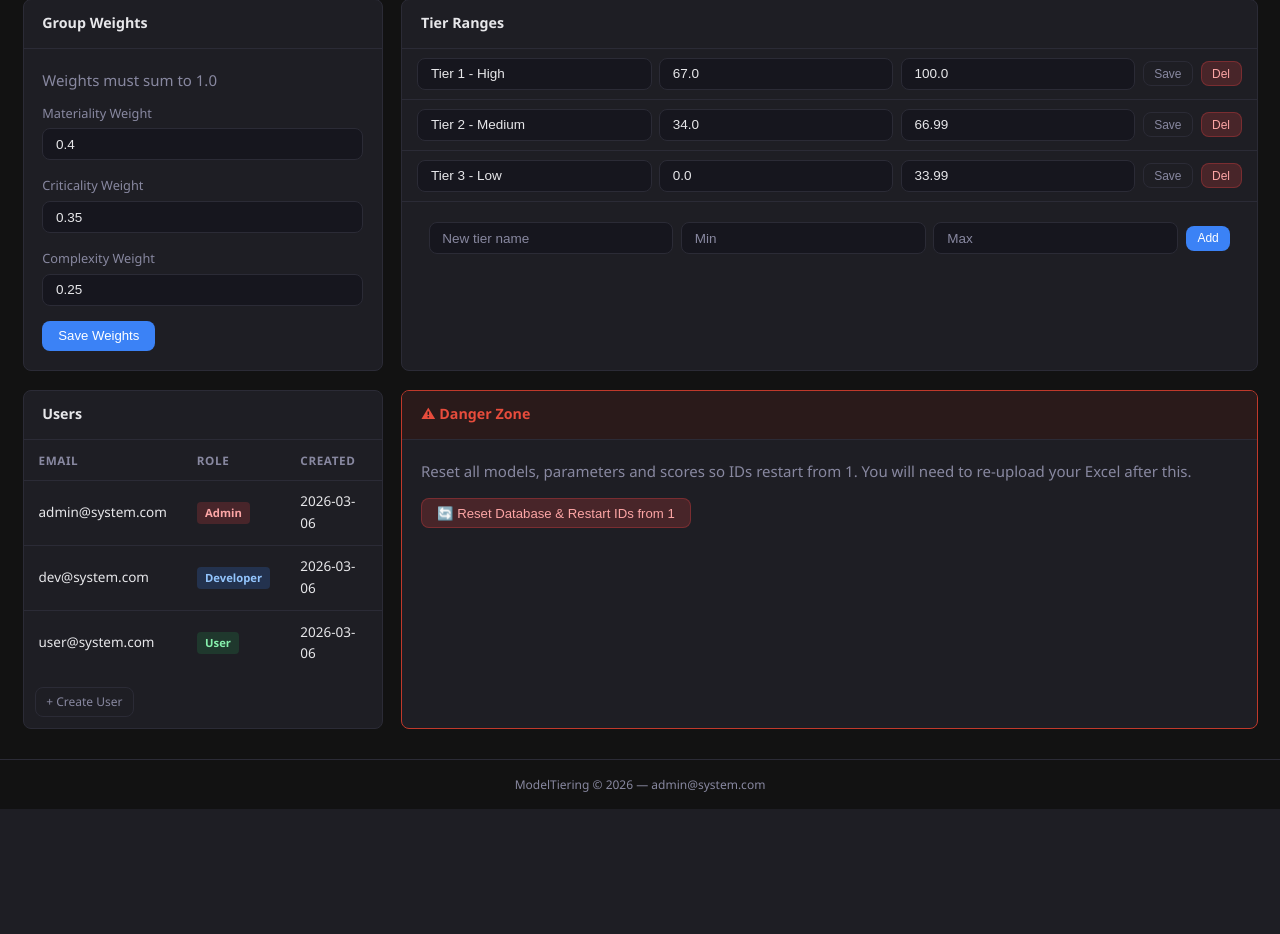
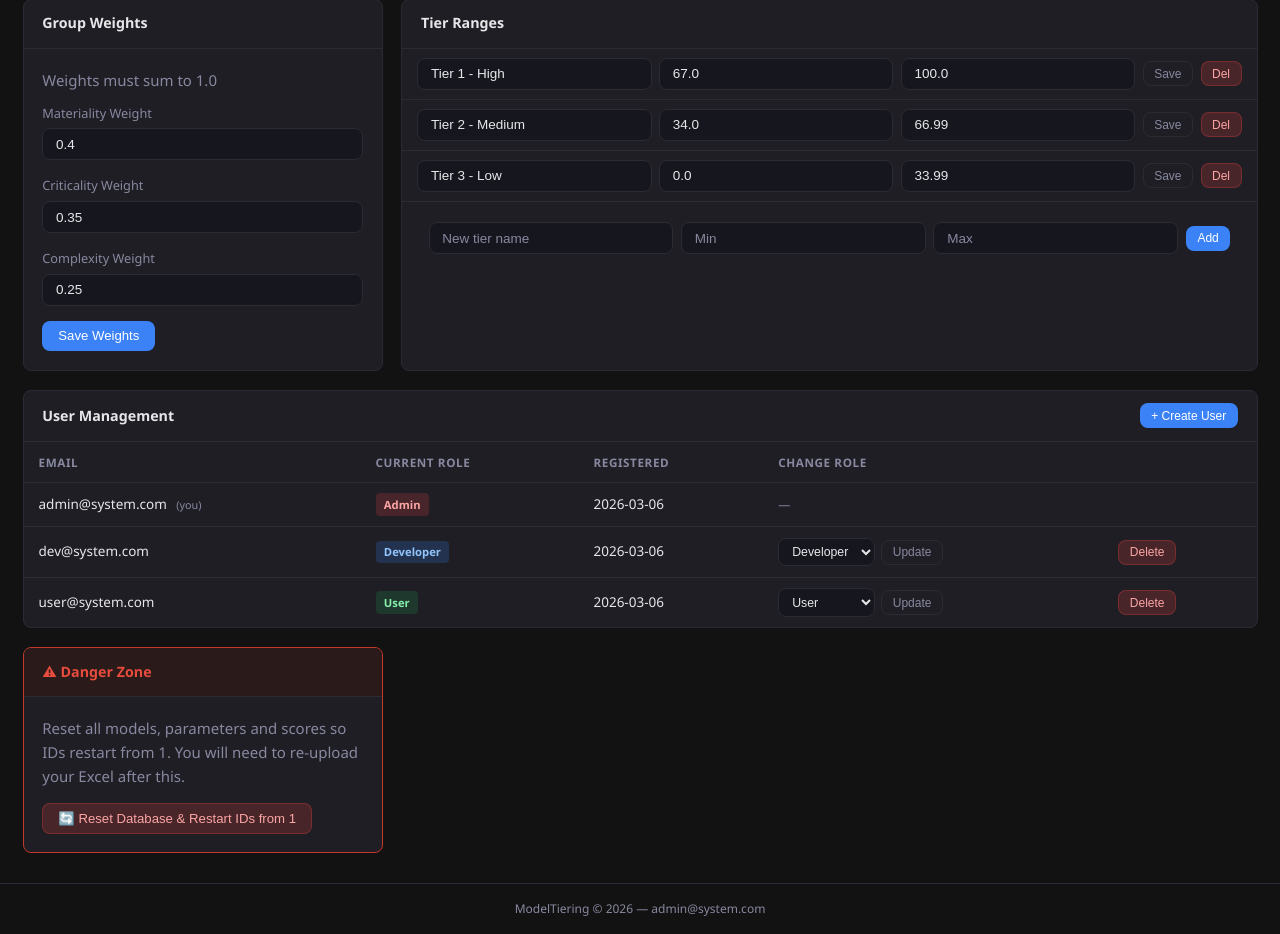
Before and after one commit to rashiranjan1-prog/modeltieringappfinal, a Flask app: page /settings in a window 1280 px wide. Shown: the part 150-1084 px from the top of the page. Before the commit the page ends 959 px from the top, so only its background shows below. Run offline with Flask 3, Linux system fonts and the light colour scheme; a user stored in the database is signed in; data comes from the database, SQL or seed files in the repository.

Commit message:
secure settings.html

```diff
--- a/app/templates/settings.html
+++ b/app/templates/settings.html
@@ -8,6 +8,7 @@
 
 <div class="settings-grid">
 
+    <!-- Group Weights -->
     <div class="card">
         <div class="card-header">Group Weights</div>
         <div class="card-body">
@@ -31,6 +32,7 @@
         </div>
     </div>
 
+    <!-- Tier Ranges -->
     <div class="card">
         <div class="card-header">Tier Ranges</div>
         <div class="card-body p-0">
@@ -39,9 +41,9 @@
                 <input type="hidden" name="action" value="tier">
                 <input type="hidden" name="tier_id" value="{{ t['id'] }}">
                 <div class="tier-row">
-                    <input type="text" name="tier_name" value="{{ t['name'] }}" class="form-control" placeholder="Tier name">
-                    <input type="number" name="lower_bound" value="{{ t['lower_bound'] }}" class="form-control" step="any" placeholder="Min">
-                    <input type="number" name="upper_bound" value="{{ t['upper_bound'] }}" class="form-control" step="any" placeholder="Max">
+                    <input type="text"   name="tier_name"    value="{{ t['name'] }}"         class="form-control" placeholder="Tier name">
+                    <input type="number" name="lower_bound"  value="{{ t['lower_bound'] }}"  class="form-control" step="any" placeholder="Min">
+                    <input type="number" name="upper_bound"  value="{{ t['upper_bound'] }}"  class="form-control" step="any" placeholder="Max">
                     <button type="submit" class="btn btn-sm btn-outline">Save</button>
                     <button type="submit" form="del-{{ t['id'] }}" class="btn btn-sm btn-danger">Del</button>
                 </div>
@@ -51,12 +53,11 @@
                 <input type="hidden" name="tier_id" value="{{ t['id'] }}">
             </form>
             {% endfor %}
-
             <div class="p-3">
                 <form method="POST" action="{{ url_for('main.settings') }}">
                     <input type="hidden" name="action" value="add_tier">
                     <div class="tier-row">
-                        <input type="text" name="tier_name" class="form-control" placeholder="New tier name">
+                        <input type="text"   name="tier_name"   class="form-control" placeholder="New tier name">
                         <input type="number" name="lower_bound" class="form-control" step="any" placeholder="Min">
                         <input type="number" name="upper_bound" class="form-control" step="any" placeholder="Max">
                         <button type="submit" class="btn btn-sm btn-primary">Add</button>
@@ -66,36 +67,102 @@
         </div>
     </div>
 
-    <div class="card">
-        <div class="card-header">Users</div>
+    <!-- User Management -->
+    <div class="card" style="grid-column: 1 / -1;">
+        <div class="card-header" style="display:flex;align-items:center;justify-content:space-between;">
+            <span>User Management</span>
+            <button class="btn btn-sm btn-primary" onclick="document.getElementById('create-user-form').style.display = document.getElementById('create-user-form').style.display === 'none' ? 'block' : 'none'">+ Create User</button>
+        </div>
+
+        <!-- Create user form (hidden by default) -->
+        <div id="create-user-form" style="display:none;padding:1rem 1.25rem;border-bottom:1px solid var(--border);">
+            <form method="POST" action="{{ url_for('auth.admin_create_user') }}" style="display:flex;gap:0.6rem;flex-wrap:wrap;align-items:flex-end;">
+                <div class="form-group" style="margin-bottom:0;flex:1;min-width:180px;">
+                    <label style="font-size:0.78rem;">Email</label>
+                    <input type="email" name="email" class="form-control" placeholder="user@example.com" required>
+                </div>
+                <div class="form-group" style="margin-bottom:0;flex:1;min-width:140px;">
+                    <label style="font-size:0.78rem;">Password (min 6 chars)</label>
+                    <input type="password" name="password" class="form-control" placeholder="••••••••" required minlength="6">
+                </div>
+                <div class="form-group" style="margin-bottom:0;min-width:120px;">
+                    <label style="font-size:0.78rem;">Role</label>
+                    <select name="role" class="form-control">
+                        <option value="User">User</option>
+                        <option value="Developer">Developer</option>
+                        <option value="Admin">Admin</option>
+                    </select>
+                </div>
+                <button type="submit" class="btn btn-primary btn-sm" style="height:38px;">Create</button>
+            </form>
+        </div>
+
+        <!-- User table -->
         <div class="card-body p-0">
             <table class="table">
                 <thead>
-                    <tr><th>Email</th><th>Role</th><th>Created</th></tr>
+                    <tr>
+                        <th>Email</th>
+                        <th>Current Role</th>
+                        <th>Registered</th>
+                        <th>Change Role</th>
+                        <th></th>
+                    </tr>
                 </thead>
                 <tbody>
                     {% for u in users %}
                     <tr>
-                        <td>{{ u['email'] }}</td>
-                        <td><span class="user-badge {{ u['role'] | lower }}">{{ u['role'] }}</span></td>
+                        <td>
+                            {{ u['email'] }}
+                            {% if u['id'] == current_user.id %}
+                            <span style="font-size:0.72rem;color:var(--text-muted);margin-left:6px;">(you)</span>
+                            {% endif %}
+                        </td>
+                        <td>
+                            <span class="user-badge {{ u['role'] | lower }}">{{ u['role'] }}</span>
+                        </td>
                         <td>{{ u['created_at'][:10] if u['created_at'] else '-' }}</td>
+                        <td>
+                            {% if u['id'] != current_user.id %}
+                            <form method="POST" action="{{ url_for('auth.admin_change_role', user_id=u['id']) }}"
+                                  style="display:flex;gap:0.4rem;align-items:center;">
+                                <select name="role" class="form-control form-control-sm" style="width:auto;">
+                                    <option value="User"      {% if u['role'] == 'User'      %}selected{% endif %}>User</option>
+                                    <option value="Developer" {% if u['role'] == 'Developer' %}selected{% endif %}>Developer</option>
+                                    <option value="Admin"     {% if u['role'] == 'Admin'     %}selected{% endif %}>Admin</option>
+                                </select>
+                                <button type="submit" class="btn btn-sm btn-outline">Update</button>
+                            </form>
+                            {% else %}
+                            <span class="text-muted" style="font-size:0.8rem;">—</span>
+                            {% endif %}
+                        </td>
+                        <td>
+                            {% if u['id'] != current_user.id %}
+                            <form method="POST"
+                                  action="{{ url_for('auth.admin_delete_user', user_id=u['id']) }}"
+                                  onsubmit="return confirm('Delete user ' + this.dataset.email + '? This cannot be undone.');"
+                                  data-email="{{ u['email'] | e }}">
+                                <button type="submit" class="btn btn-sm btn-danger">Delete</button>
+                            </form>
+                            {% endif %}
+                        </td>
                     </tr>
                     {% endfor %}
                 </tbody>
             </table>
-            <div class="p-3">
-                <a href="{{ url_for('auth.register') }}" class="btn btn-outline btn-sm">+ Create User</a>
-            </div>
         </div>
     </div>
 
-    <div class="card" style="border: 1px solid #c0392b;">
-        <div class="card-header" style="background:#2a1a1a; color:#e74c3c;">⚠ Danger Zone</div>
+    <!-- Danger Zone -->
+    <div class="card" style="border:1px solid #c0392b;">
+        <div class="card-header" style="background:#2a1a1a;color:#e74c3c;">&#9888; Danger Zone</div>
         <div class="card-body">
             <p class="text-muted" style="margin-bottom:1rem;">Reset all models, parameters and scores so IDs restart from 1. You will need to re-upload your Excel after this.</p>
-            <form method="POST" action="{{ url_for('main.settings') }}" onsubmit="return confirm('This will delete ALL models and scores. Are you sure?');">
+            <form method="POST" action="{{ url_for('main.settings') }}"
+                  onsubmit="return confirm('This will delete ALL models and scores. Are you sure?');">
                 <input type="hidden" name="action" value="reset_ids">
-                <button type="submit" class="btn btn-danger">🔄 Reset Database &amp; Restart IDs from 1</button>
+                <button type="submit" class="btn btn-danger">&#128260; Reset Database &amp; Restart IDs from 1</button>
             </form>
         </div>
     </div>
```
